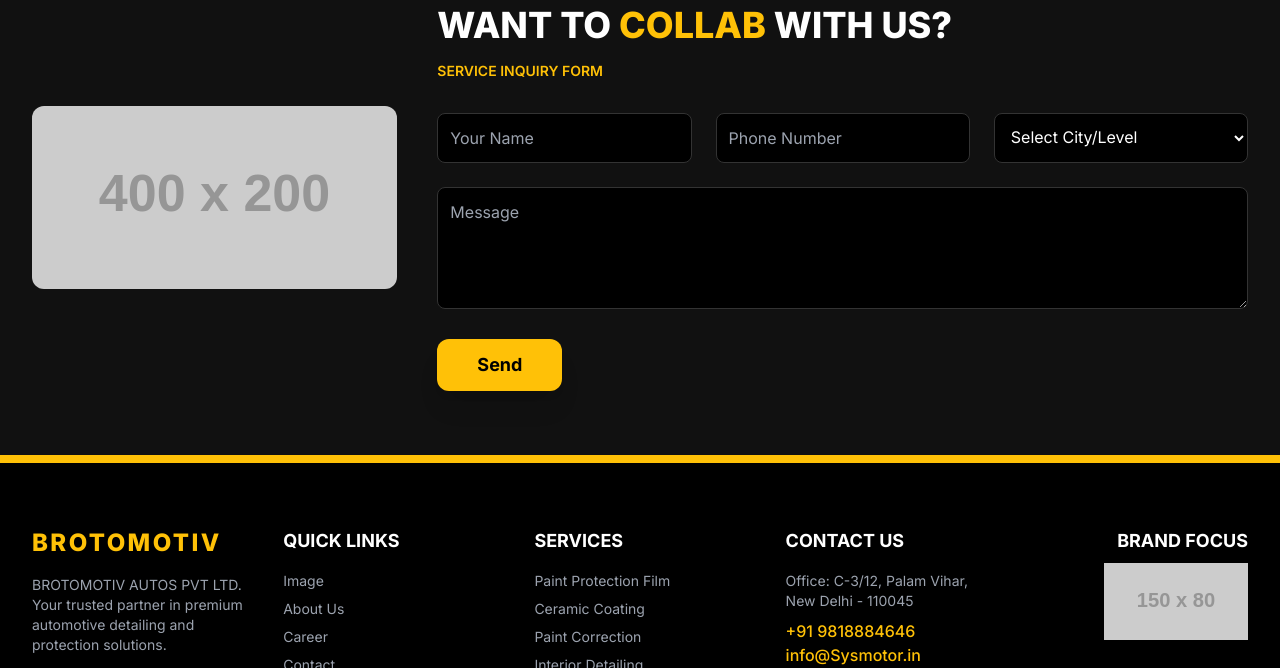
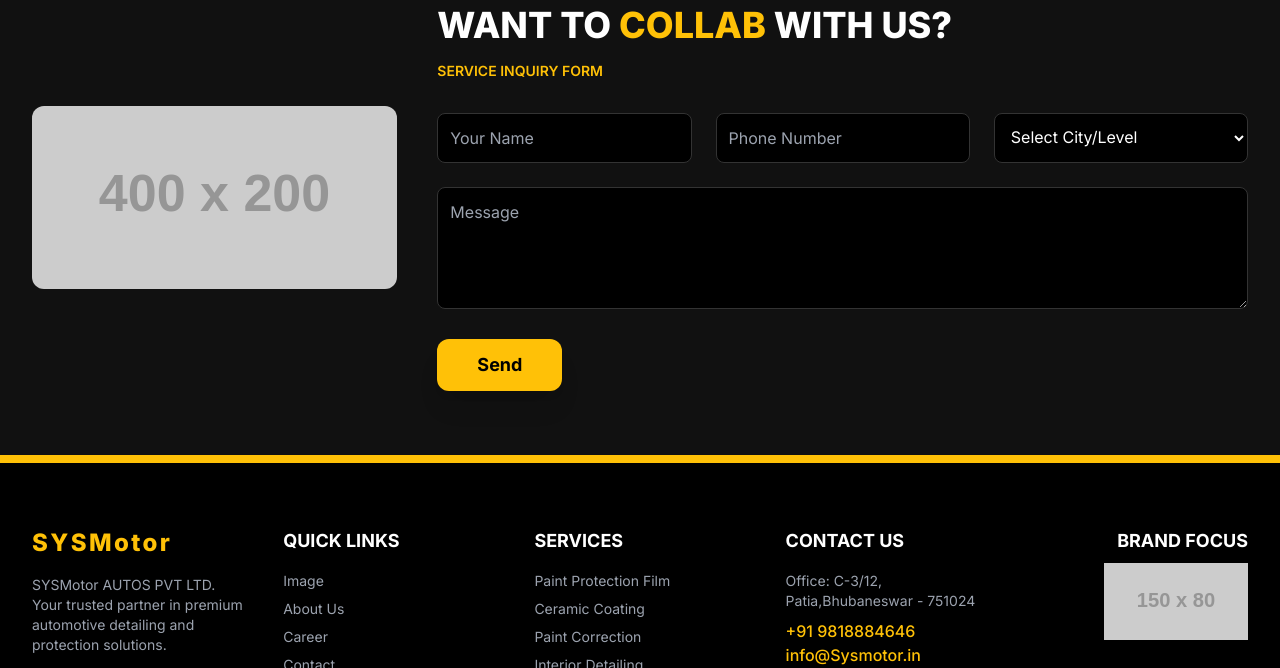
Before and after one commit to sysDrawnest/SYSMotor, a plain HTML site: page index.html in a window 1280 px wide. Shown: the part 4596-5264 px from the top of the page. Drawn offline with nearby package versions, Linux system fonts and the light colour scheme; placeholder pictures from the web are drawn by us.

Commit message:
Update index.html

```diff
--- a/index.html
+++ b/index.html
@@ -890,10 +890,10 @@
                 <!-- Column 1: Logo & Social -->
                 <div>
                     <a href="#" class="text-2xl font-extrabold tracking-widest text-broto-yellow mb-4 block">
-                        BROTOMOTIV
+                        SYSMotor
                     </a>
                     <p class="text-gray-400 text-sm mb-4">
-                        BROTOMOTIV AUTOS PVT LTD. Your trusted partner in premium automotive detailing and protection solutions.
+                        SYSMotor AUTOS PVT LTD. Your trusted partner in premium automotive detailing and protection solutions.
                     </p>
                     <div class="flex space-x-3 text-broto-yellow">
                         <a href="#" aria-label="Facebook"><i data-lucide="facebook" class="w-5 h-5 hover:text-white transition"></i></a>
@@ -933,7 +933,7 @@
                     <div class="grid grid-cols-1 sm:grid-cols-2 gap-8">
                         <div>
                             <h4 class="text-lg font-bold text-white mb-4 uppercase">Contact Us</h4>
-                            <p class="text-gray-400 text-sm mb-2">Office: C-3/12, Palam Vihar, New Delhi - 110045</p>
+                            <p class="text-gray-400 text-sm mb-2">Office: C-3/12, Patia,Bhubaneswar - 751024 </p>
                             <a href="tel:+919818884646" class="text-broto-yellow hover:text-white font-medium block">+91 9818884646</a>
                             <a href="mailto:info@Sysmotor.in" class="text-broto-yellow hover:text-white font-medium block">info@Sysmotor.in</a>
                         </div>
```
